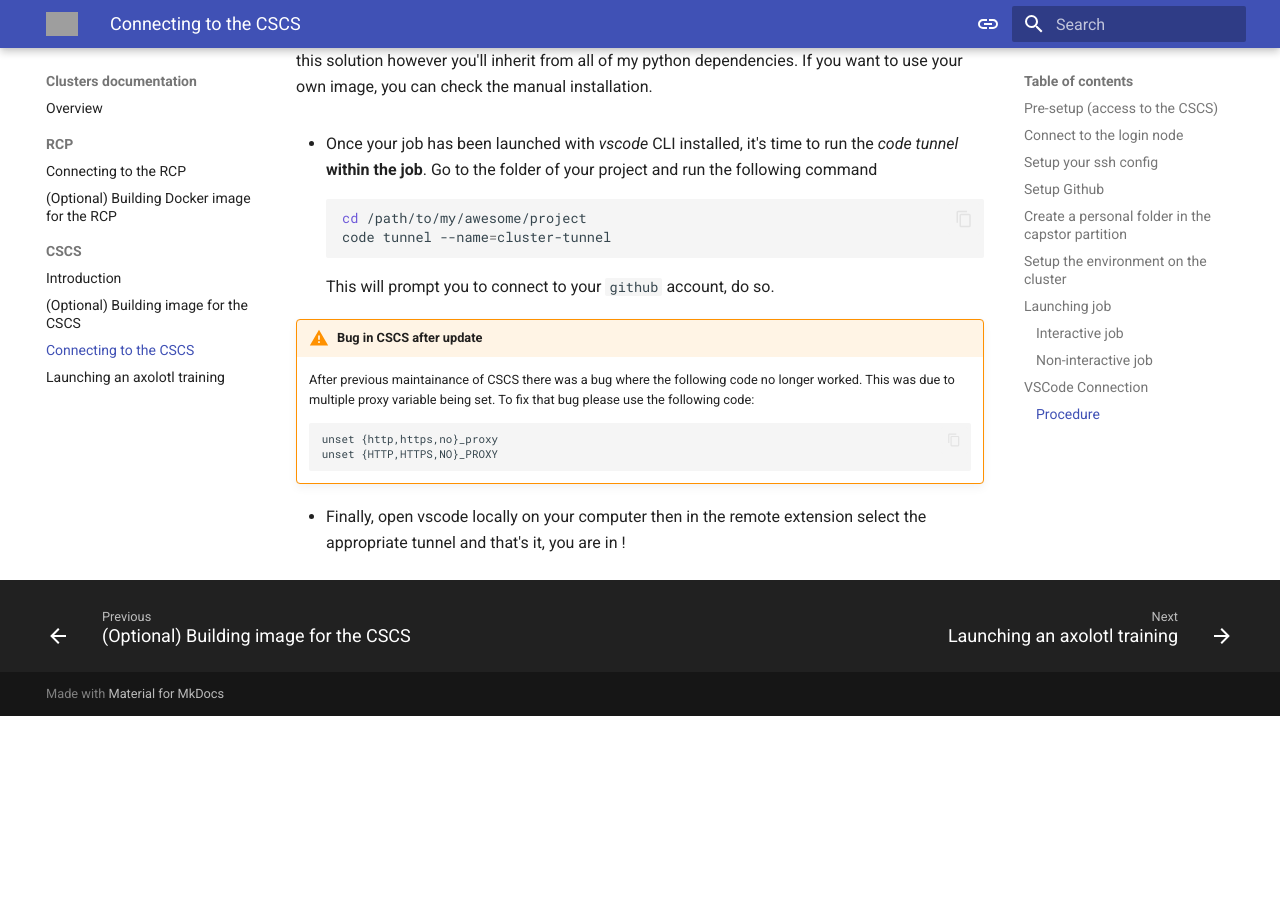
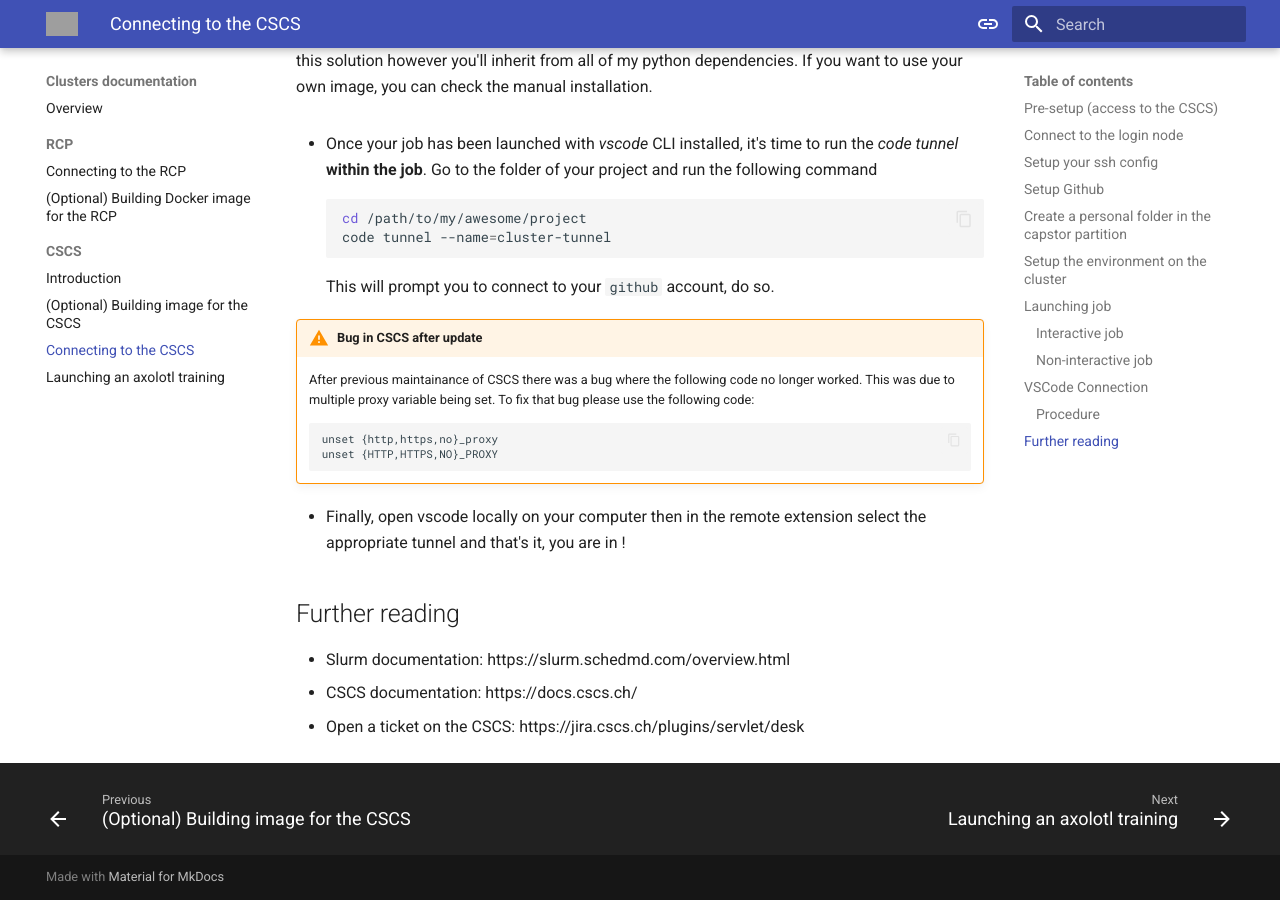
Before and after one commit to EPFLiGHT/LiGHT-doc, an MkDocs documentation site: the page built from docs/clusters/cscs/cscs.md, in a window 1280 px wide and 900 px high, scrolled down 11810 px. Built offline with MkDocs 1.6.1 and Material for MkDocs 9.7.7, drawn with Linux system fonts in a browser that asks for light colours; before the commit the page ends 12526 px from its top, so only the background shows below that; some of the changed text lies outside the part shown; grey boxes are pictures that could not be loaded.

````diff
--- a/docs/clusters/cscs/cscs.md
+++ b/docs/clusters/cscs/cscs.md
@@ -583,3 +583,9 @@ If you want to join the modern era of computers and have something more involve
 	```
 
  - Finally, open vscode locally on your computer then in the remote extension select the appropriate tunnel and that's it, you are in !
+
+## Further reading
+
+- Slurm documentation: https://slurm.schedmd.com/overview.html
+- CSCS documentation: https://docs.cscs.ch/
+- Open a ticket on the CSCS: https://jira.cscs.ch/plugins/servlet/desk
````
Also changed, not shown: other parts of docs/clusters/cscs/cscs.md (+2 -2 lines), docs/clusters/cscs/axolotl_training.md (+1 -1 lines).
